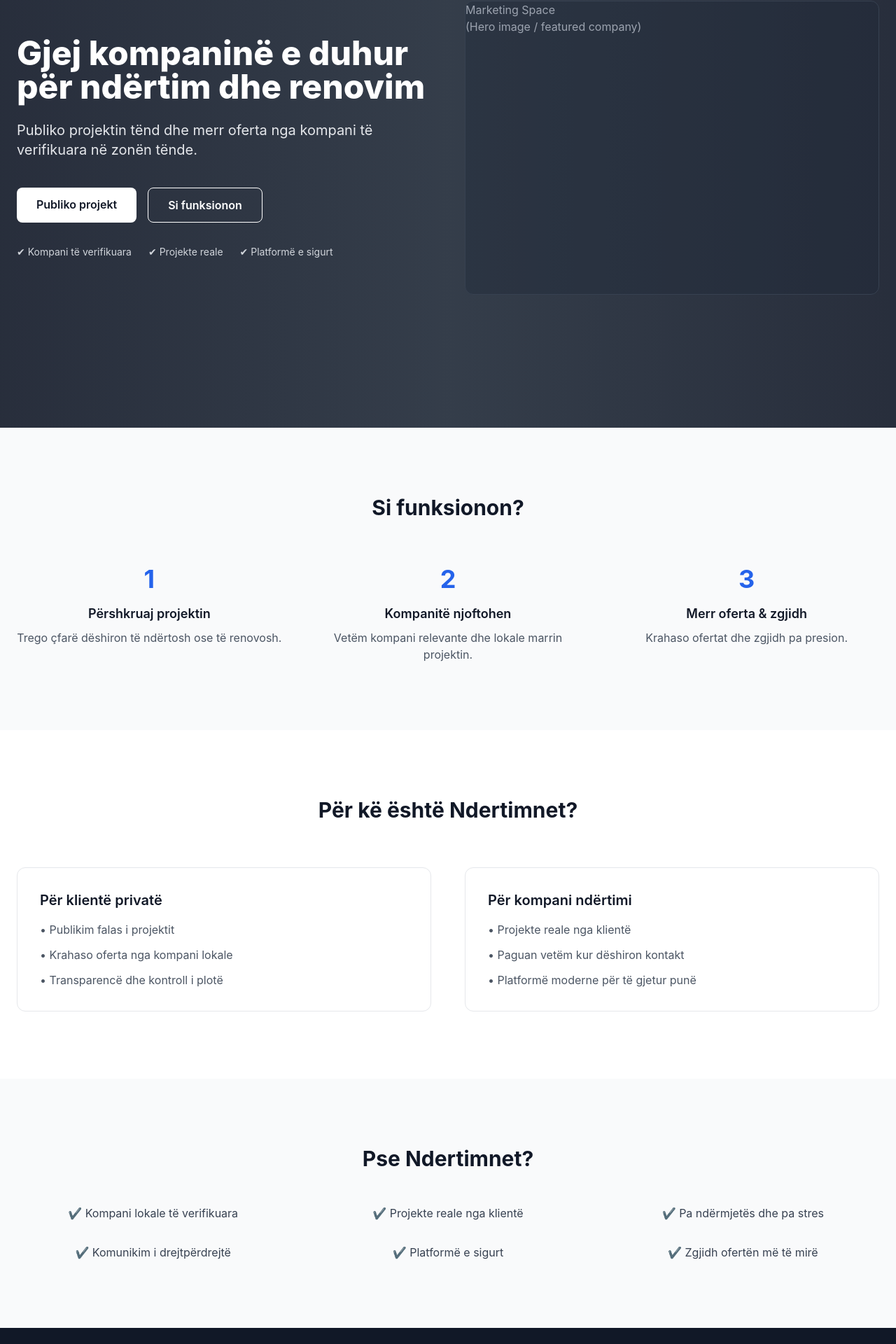
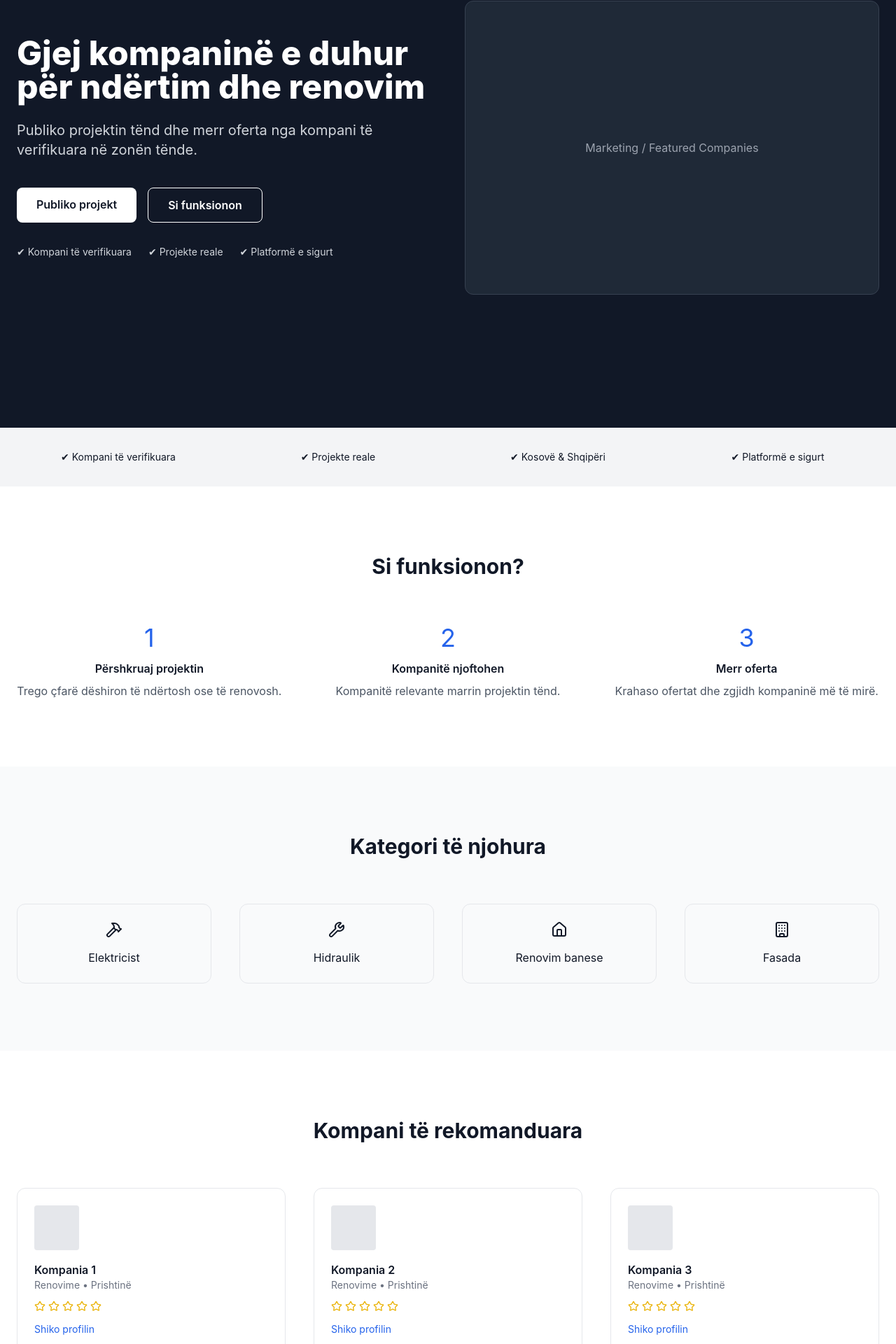
Before and after one commit to GazmendUka/ndertimnet, a React (Create React App) app in the folder frontend/: page / in a window 1280 px wide. Shown: the part 254-2174 px from the top of the page at 70% size. Built offline with nearby package versions, Linux system fonts and the light colour scheme; no server answers.

Commit message:
feat: marketplace landing page with categories, featured companies and improved structure

```diff
--- a/frontend/src/pages/landing_page.jsx
+++ b/frontend/src/pages/landing_page.jsx
@@ -1,15 +1,26 @@
 // ===========================================
 // src/pages/LandingPage.jsx
-// Ndertimnet – Production Landing Page v1
+// Ndertimnet – Production Marketplace Landing
 // ===========================================
 
 import { Link } from "react-router-dom";
 import { Helmet } from "react-helmet";
+import {
+  ShieldCheck,
+  Users,
+  Briefcase,
+  Star,
+  Hammer,
+  Wrench,
+  Home,
+  Building,
+} from "lucide-react";
 
 export default function LandingPage() {
   return (
     <>
       {/* ================= SEO ================= */}
+
       <Helmet>
         <html lang="sq" />
 
@@ -22,22 +33,23 @@ export default function LandingPage() {
           content="Publiko projektin tënd dhe merr oferta nga kompani ndërtimi dhe renovimi të verifikuara në Kosovë dhe Shqipëri."
         />
 
+        <meta property="og:type" content="website" />
+
         <meta
           property="og:title"
-          content="Ndertimnet – Platformë për ndërtim dhe renovim"
+          content="Ndertimnet – Platformë për projekte ndërtimi"
         />
 
         <meta
           property="og:description"
-          content="Gjej kompani ndërtimi të verifikuara dhe merr oferta për projektin tënd."
+          content="Platforma që lidh klientët me kompani ndërtimi dhe renovimi."
         />
-
-        <meta property="og:type" content="website" />
       </Helmet>
 
       <div className="w-full text-gray-900">
 
         {/* ================= HEADER ================= */}
+
         <header className="w-full bg-white border-b">
           <div className="max-w-7xl mx-auto px-6 py-4 flex items-center justify-between">
 
@@ -46,6 +58,7 @@ export default function LandingPage() {
             </div>
 
             <nav className="flex gap-6 text-sm font-medium">
+
               <Link to="/login" className="hover:text-blue-600">
                 Kyçu
               </Link>
@@ -53,36 +66,30 @@ export default function LandingPage() {
               <Link to="/about" className="hover:text-blue-600">
                 Rreth nesh
               </Link>
+
             </nav>
 
           </div>
         </header>
 
         {/* ================= HERO ================= */}
-        {/* HERO är byggd för att senare kunna bli en slider */}
-        <section className="relative w-full min-h-screen flex items-center">
 
-          {/* background */}
-          <div className="absolute inset-0 bg-gradient-to-r from-gray-900 via-gray-800 to-gray-900 opacity-90" />
+        <section className="relative min-h-screen flex items-center bg-gray-900 text-white">
 
-          <div className="relative max-w-7xl mx-auto px-6 py-32 w-full">
+          <div className="max-w-7xl mx-auto px-6 py-32 grid md:grid-cols-2 gap-12 items-center">
 
-            <div className="grid md:grid-cols-2 gap-12 items-center">
+            <div>
 
-              {/* LEFT SIDE */}
-              <div className="text-white">
-
-                <h1 className="text-4xl md:text-5xl font-extrabold mb-6 leading-tight">
+              <h1 className="text-4xl md:text-5xl font-extrabold mb-6">
                 Gjej kompaninë e duhur për ndërtim dhe renovim
               </h1>
 
-                <p className="text-lg md:text-xl text-gray-200 max-w-xl mb-10">
+              <p className="text-lg md:text-xl text-gray-300 mb-10 max-w-xl">
                 Publiko projektin tënd dhe merr oferta nga kompani të
                 verifikuara në zonën tënde.
               </p>
 
-                {/* CTA */}
-                <div className="flex flex-wrap gap-4 mb-8">
+              <div className="flex gap-4 mb-8">
 
                 <Link
                   to="/login"
@@ -100,37 +107,44 @@ export default function LandingPage() {
 
               </div>
 
-                {/* TRUST INDICATORS */}
-                <div className="flex flex-wrap gap-6 text-sm text-gray-300">
+              <div className="flex gap-6 text-sm text-gray-300">
 
                 <div>✔ Kompani të verifikuara</div>
-
                 <div>✔ Projekte reale</div>
-
                 <div>✔ Platformë e sigurt</div>
 
               </div>
 
             </div>
 
-              {/* RIGHT SIDE */}
-              {/* Marketing real estate (image / future ads) */}
-              <div className="hidden md:block h-[420px] rounded-xl bg-gray-800 bg-opacity-40 border border-gray-700 flex items-center justify-center text-gray-400">
+            {/* HERO MARKETING SPACE */}
 
-                Marketing Space
-                <br />
-                (Hero image / featured company)
-
-              </div>
-
+            <div className="hidden md:flex items-center justify-center h-[420px] bg-gray-800 rounded-xl border border-gray-700 text-gray-400">
+              Marketing / Featured Companies
             </div>
 
           </div>
 
         </section>
 
+        {/* ================= TRUST BAR ================= */}
+
+        <section className="bg-gray-100 py-8">
+
+          <div className="max-w-7xl mx-auto px-6 grid md:grid-cols-4 text-center gap-6 text-sm">
+
+            <div>✔ Kompani të verifikuara</div>
+            <div>✔ Projekte reale</div>
+            <div>✔ Kosovë & Shqipëri</div>
+            <div>✔ Platformë e sigurt</div>
+
+          </div>
+
+        </section>
+
         {/* ================= HOW IT WORKS ================= */}
-        <section id="how-it-works" className="py-24 bg-gray-50">
+
+        <section id="how-it-works" className="py-24 bg-white">
 
           <div className="max-w-7xl mx-auto px-6 text-center">
 
@@ -141,51 +155,33 @@ export default function LandingPage() {
             <div className="grid md:grid-cols-3 gap-12">
 
               <div>
-
-                <div className="text-4xl font-bold text-blue-600 mb-4">
-                  1
-                </div>
-
-                <h3 className="font-semibold text-lg mb-2">
+                <div className="text-4xl text-blue-600 mb-3">1</div>
+                <h3 className="font-semibold mb-2">
                   Përshkruaj projektin
                 </h3>
-
                 <p className="text-gray-600">
                   Trego çfarë dëshiron të ndërtosh ose të renovosh.
                 </p>
-
               </div>
 
               <div>
-
-                <div className="text-4xl font-bold text-blue-600 mb-4">
-                  2
-                </div>
-
-                <h3 className="font-semibold text-lg mb-2">
+                <div className="text-4xl text-blue-600 mb-3">2</div>
+                <h3 className="font-semibold mb-2">
                   Kompanitë njoftohen
                 </h3>
-
                 <p className="text-gray-600">
-                  Vetëm kompani relevante dhe lokale marrin projektin.
+                  Kompanitë relevante marrin projektin tënd.
                 </p>
-
               </div>
 
               <div>
-
-                <div className="text-4xl font-bold text-blue-600 mb-4">
-                  3
-                </div>
-
-                <h3 className="font-semibold text-lg mb-2">
-                  Merr oferta & zgjidh
+                <div className="text-4xl text-blue-600 mb-3">3</div>
+                <h3 className="font-semibold mb-2">
+                  Merr oferta
                 </h3>
-
                 <p className="text-gray-600">
-                  Krahaso ofertat dhe zgjidh pa presion.
+                  Krahaso ofertat dhe zgjidh kompaninë më të mirë.
                 </p>
-
               </div>
 
             </div>
@@ -194,47 +190,36 @@ export default function LandingPage() {
 
         </section>
 
-        {/* ================= FOR WHO ================= */}
-        <section className="py-24 bg-white">
+        {/* ================= POPULAR CATEGORIES ================= */}
+
+        <section className="py-24 bg-gray-50">
 
           <div className="max-w-7xl mx-auto px-6">
 
             <h2 className="text-3xl font-bold text-center mb-16">
-              Për kë është Ndertimnet?
+              Kategori të njohura
             </h2>
 
-            <div className="grid md:grid-cols-2 gap-12">
+            <div className="grid md:grid-cols-4 gap-10 text-center">
 
-              <div className="border rounded-xl p-8">
-
-                <h3 className="text-xl font-semibold mb-4">
-                  Për klientë privatë
-                </h3>
-
-                <ul className="space-y-3 text-gray-600">
-
-                  <li>• Publikim falas i projektit</li>
-                  <li>• Krahaso oferta nga kompani lokale</li>
-                  <li>• Transparencë dhe kontroll i plotë</li>
-
-                </ul>
-
+              <div className="p-6 border rounded-xl">
+                <Hammer className="mx-auto mb-4"/>
+                Elektricist
               </div>
 
-              <div className="border rounded-xl p-8">
+              <div className="p-6 border rounded-xl">
+                <Wrench className="mx-auto mb-4"/>
+                Hidraulik
+              </div>
 
-                <h3 className="text-xl font-semibold mb-4">
-                  Për kompani ndërtimi
-                </h3>
+              <div className="p-6 border rounded-xl">
+                <Home className="mx-auto mb-4"/>
+                Renovim banese
+              </div>
 
-                <ul className="space-y-3 text-gray-600">
-
-                  <li>• Projekte reale nga klientë</li>
-                  <li>• Paguan vetëm kur dëshiron kontakt</li>
-                  <li>• Platformë moderne për të gjetur punë</li>
-
-                </ul>
-
+              <div className="p-6 border rounded-xl">
+                <Building className="mx-auto mb-4"/>
+                Fasada
               </div>
 
             </div>
@@ -243,28 +228,90 @@ export default function LandingPage() {
 
         </section>
 
+        {/* ================= FEATURED COMPANIES ================= */}
+
+        <section className="py-24 bg-white">
+
+          <div className="max-w-7xl mx-auto px-6">
+
+            <h2 className="text-3xl font-bold text-center mb-16">
+              Kompani të rekomanduara
+            </h2>
+
+            <div className="grid md:grid-cols-3 gap-10">
+
+              {[1,2,3].map((item) => (
+
+                <div
+                  key={item}
+                  className="border rounded-xl p-6 hover:shadow-lg transition"
+                >
+
+                  <div className="h-16 w-16 bg-gray-200 rounded mb-4"/>
+
+                  <h3 className="font-semibold">
+                    Kompania {item}
+                  </h3>
+
+                  <p className="text-sm text-gray-500 mb-3">
+                    Renovime • Prishtinë
+                  </p>
+
+                  <div className="flex gap-1 text-yellow-500 mb-3">
+
+                    <Star size={16}/>
+                    <Star size={16}/>
+                    <Star size={16}/>
+                    <Star size={16}/>
+                    <Star size={16}/>
+
+                  </div>
+
+                  <button className="text-blue-600 text-sm">
+                    Shiko profilin
+                  </button>
+
+                </div>
+
+              ))}
+
+            </div>
+
+          </div>
+
+        </section>
+
         {/* ================= WHY NDERTIMNET ================= */}
+
         <section className="py-24 bg-gray-50">
 
           <div className="max-w-7xl mx-auto px-6 text-center">
 
-            <h2 className="text-3xl font-bold mb-12">
+            <h2 className="text-3xl font-bold mb-16">
               Pse Ndertimnet?
             </h2>
 
-            <div className="grid md:grid-cols-3 gap-8 text-gray-700">
+            <div className="grid md:grid-cols-4 gap-12">
 
-              <div>✔️ Kompani lokale të verifikuara</div>
+              <div>
+                <ShieldCheck className="mx-auto mb-4"/>
+                Kompani të verifikuara
+              </div>
 
-              <div>✔️ Projekte reale nga klientë</div>
+              <div>
+                <Users className="mx-auto mb-4"/>
+                Mijëra përdorues
+              </div>
 
-              <div>✔️ Pa ndërmjetës dhe pa stres</div>
+              <div>
+                <Briefcase className="mx-auto mb-4"/>
+                Projekte reale
+              </div>
 
-              <div>✔️ Komunikim i drejtpërdrejtë</div>
-
-              <div>✔️ Platformë e sigurt</div>
-
-              <div>✔️ Zgjidh ofertën më të mirë</div>
+              <div>
+                <Star className="mx-auto mb-4"/>
+                Shërbime cilësore
+              </div>
 
             </div>
 
@@ -273,17 +320,15 @@ export default function LandingPage() {
         </section>
 
         {/* ================= CTA ================= */}
+
         <section className="py-24 bg-gray-900 text-white text-center">
-
-          <div className="max-w-3xl mx-auto px-6">
 
           <h2 className="text-3xl font-bold mb-6">
             Gati të fillosh projektin?
           </h2>
 
           <p className="text-gray-300 mb-8">
-              Publiko projektin tënd falas dhe merr oferta nga kompani të
-              verifikuara.
+            Publiko projektin tënd dhe merr oferta nga kompani të verifikuara.
           </p>
 
           <Link
@@ -293,12 +338,11 @@ export default function LandingPage() {
             Publiko projekt
           </Link>
 
-          </div>
-
         </section>
 
         {/* ================= SEO CONTENT ================= */}
-        <section className="py-20 bg-white">
+
+        <section className="py-24 bg-white">
 
           <div className="max-w-4xl mx-auto px-6 text-gray-600 leading-relaxed">
 
@@ -308,15 +352,12 @@ export default function LandingPage() {
 
             <p className="mb-4">
               Ndertimnet është një platformë moderne që lidh klientët me
-              kompani ndërtimi dhe renovimi në Kosovë dhe Shqipëri. Qëllimi ynë
-              është të bëjmë procesin e gjetjes së profesionistëve të ndërtimit
-              më të thjeshtë dhe më transparent.
+              kompani ndërtimi dhe renovimi në Kosovë dhe Shqipëri.
             </p>
 
             <p>
               Publiko projektin tënd dhe merr oferta nga kompani të
-              verifikuara. Krahaso ofertat dhe zgjidh zgjidhjen më të mirë për
-              projektin tënd të ndërtimit ose renovimit.
+              verifikuara dhe zgjidh ofertën më të mirë për projektin tënd.
             </p>
 
           </div>
@@ -324,35 +365,10 @@ export default function LandingPage() {
         </section>
 
         {/* ================= FOOTER ================= */}
-        <footer className="bg-gray-900 text-gray-300 py-12">
 
-          <div className="max-w-7xl mx-auto px-6 flex justify-between text-sm">
+        <footer className="bg-gray-900 text-gray-300 py-12 text-center text-sm">
 
-            <div>
-
-              <div className="text-lg font-bold text-white">
-                Ndertimnet
-              </div>
-
-              <p className="mt-2">
-                © 2026 Ndertimnet. Të gjitha të drejtat e rezervuara.
-              </p>
-
-            </div>
-
-            <div className="flex gap-6 items-center">
-
-              <Link to="/login" className="hover:text-white">
-                Kyçu
-              </Link>
-
-              <Link to="/about" className="hover:text-white">
-                Rreth nesh
-              </Link>
-
-            </div>
-
-          </div>
+          © 2026 Ndertimnet
 
         </footer>
 
```
Lines whose indentation alone changed are shown as unchanged.
